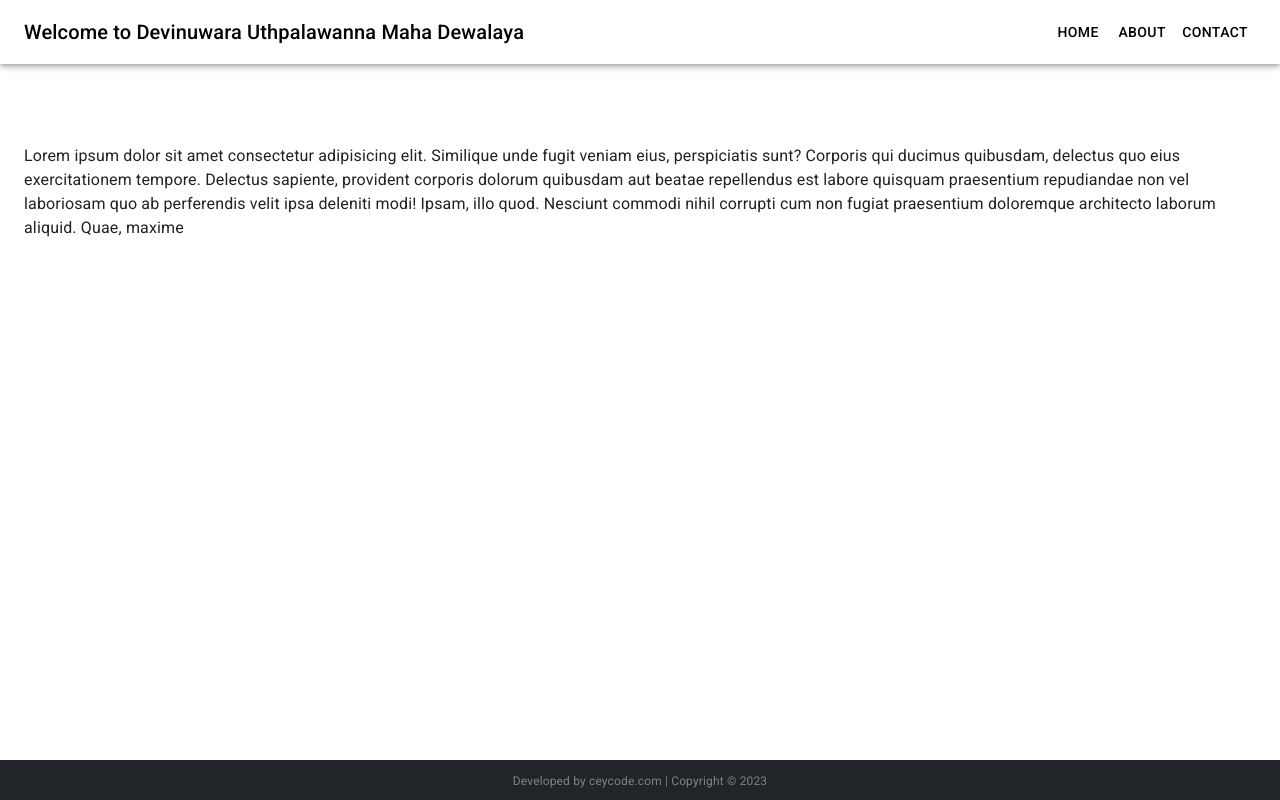
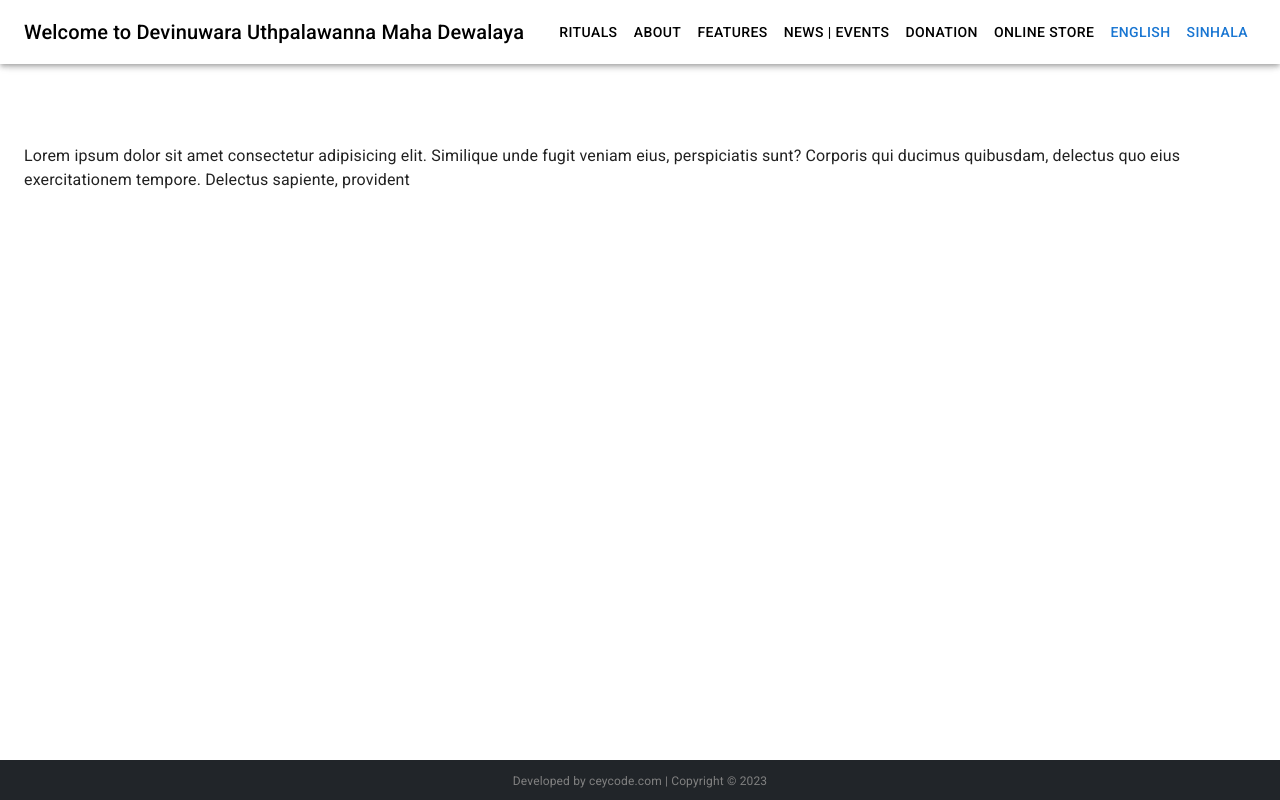
Before and after one commit to CharukaWijethunga/devinuwara_web, a React (Create React App) app: page / in a window 1280 px wide. Built offline with nearby package versions, Linux system fonts and the light colour scheme.

Commit message:
home page change

```diff
--- a/package.json
+++ b/package.json
@@ -6,6 +6,7 @@
     "@emotion/react": "^11.11.0",
     "@emotion/styled": "^11.11.0",
     "@fontsource/roboto": "^4.5.8",
+    "@material-ui/core": "^4.12.4",
     "@mui/icons-material": "^5.11.16",
     "@mui/material": "^5.13.1",
     "@mui/styled-engine-sc": "^5.12.0",
--- a/src/Pages/home_example.js
+++ b/src/Pages/home_example.js
@@ -1,18 +1,19 @@
-import * as React from 'react';
-import AppBar from '@mui/material/AppBar';
-import Box from '@mui/material/Box';
-import CssBaseline from '@mui/material/CssBaseline';
-import Divider from '@mui/material/Divider';
-import Drawer from '@mui/material/Drawer';
-import IconButton from '@mui/material/IconButton';
-import List from '@mui/material/List';
-import ListItem from '@mui/material/ListItem';
-import ListItemButton from '@mui/material/ListItemButton';
-import ListItemText from '@mui/material/ListItemText';
-import MenuIcon from '@mui/icons-material/Menu';
-import Toolbar from '@mui/material/Toolbar';
-import Typography from '@mui/material/Typography';
-import Button from '@mui/material/Button';
+import * as React from "react";
+import AppBar from "@mui/material/AppBar";
+import Box from "@mui/material/Box";
+import CssBaseline from "@mui/material/CssBaseline";
+import Divider from "@mui/material/Divider";
+import Drawer from "@mui/material/Drawer";
+import IconButton from "@mui/material/IconButton";
+import List from "@mui/material/List";
+import ListItem from "@mui/material/ListItem";
+import ListItemButton from "@mui/material/ListItemButton";
+import ListItemText from "@mui/material/ListItemText";
+import MenuIcon from "@mui/icons-material/Menu";
+import Toolbar from "@mui/material/Toolbar";
+import Typography from "@mui/material/Typography";
+import Button from "@mui/material/Button";
+import { useTranslation } from "react-i18next";
 
 interface Props {
   /**
@@ -23,18 +24,32 @@ interface Props {
 }
 
 const drawerWidth = 240;
-const navItems = ['Home', 'About', 'Contact'];
+const navItems = [
+  "Rituals",
+  "About",
+  "Features",
+  "News | Events",
+  "Donation",
+  "Online Store",
+];
 
 export default function DrawerAppBar(props: Props) {
   const { window } = props;
   const [mobileOpen, setMobileOpen] = React.useState(false);
+
+  const { t } = useTranslation();
+  const { i18n } = useTranslation();
+
+  function changeLanguage(e) {
+    i18n.changeLanguage(e.target.value);
+  }
 
   const handleDrawerToggle = () => {
     setMobileOpen((prevState) => !prevState);
   };
 
   const drawer = (
-    <Box onClick={handleDrawerToggle} sx={{ textAlign: 'center' }}>
+    <Box onClick={handleDrawerToggle} sx={{ textAlign: "center" }}>
       <Typography variant="h6" sx={{ my: 2 }}>
         MUI
       </Typography>
@@ -42,7 +57,7 @@ export default function DrawerAppBar(props: Props) {
       <List>
         {navItems.map((item) => (
           <ListItem key={item} disablePadding>
-            <ListItemButton sx={{ textAlign: 'center' }}>
+            <ListItemButton sx={{ textAlign: "center" }}>
               <ListItemText primary={item} />
             </ListItemButton>
           </ListItem>
@@ -51,37 +66,53 @@ export default function DrawerAppBar(props: Props) {
     </Box>
   );
 
-  const container = window !== undefined ? () => window().document.body : undefined;
+  const container =
+    window !== undefined ? () => window().document.body : undefined;
 
   return (
-    <Box sx={{ display: 'flex' }}>
+    <Box sx={{ display: "flex" }}>
       <CssBaseline />
-      <AppBar component="nav" sx={{
-        backgroundColor:'white',
-      }}>
+      <AppBar
+        component="nav"
+        sx={{
+          backgroundColor: "white",
+        }}
+      >
         <Toolbar>
           <IconButton
             color="inherit"
             aria-label="open drawer"
             edge="start"
             onClick={handleDrawerToggle}
-            sx={{ mr: 2, display: { sm: 'none' } }}
+            sx={{ mr: 2, display: { sm: "none" } }}
           >
             <MenuIcon />
           </IconButton>
           <Typography
             variant="h6"
             component="div"
-            sx={{ flexGrow: 1, display: { xs: 'none', sm: 'block' } , color:'black',}}
+            sx={{
+              flexGrow: 1,
+              display: { xs: "none", sm: "block" },
+              color: "black",
+            }}
           >
             Welcome to Devinuwara Uthpalawanna Maha Dewalaya
           </Typography>
-          <Box sx={{ display: { xs: 'none', sm: 'block' } }}>
+          <Box sx={{ display: { xs: "none", sm: "block" } }}>
             {navItems.map((item) => (
-              <Button key={item} sx={{ color: 'black', }}>
+              <Button key={item} sx={{ color: "black" }}>
                 {item}
               </Button>
             ))}
+          </Box>
+          <Box sx={{ display: { xs: "none", sm: "block" } }}>
+            <Button className="btn-sm" onClick={changeLanguage} value="en">
+              english
+            </Button>
+            <Button className="btn-sm" onClick={changeLanguage} value="es">
+              sinhala
+            </Button>
           </Box>
         </Toolbar>
       </AppBar>
@@ -95,8 +126,11 @@ export default function DrawerAppBar(props: Props) {
             keepMounted: true, // Better open performance on mobile.
           }}
           sx={{
-            display: { xs: 'block', sm: 'none' },
-            '& .MuiDrawer-paper': { boxSizing: 'border-box', width: drawerWidth },
+            display: { xs: "block", sm: "none" },
+            "& .MuiDrawer-paper": {
+              boxSizing: "border-box",
+              width: drawerWidth,
+            },
           }}
         >
           {drawer}
@@ -105,14 +139,10 @@ export default function DrawerAppBar(props: Props) {
       <Box component="main" sx={{ p: 3 }}>
         <Toolbar />
         <Typography>
-          Lorem ipsum dolor sit amet consectetur adipisicing elit. Similique unde
-          fugit veniam eius, perspiciatis sunt? Corporis qui ducimus quibusdam,
-          delectus quo eius exercitationem tempore. Delectus sapiente, provident
-          corporis dolorum quibusdam aut beatae repellendus est labore quisquam
-          praesentium repudiandae non vel laboriosam quo ab perferendis velit ipsa
-          deleniti modi! Ipsam, illo quod. Nesciunt commodi nihil corrupti cum non
-          fugiat praesentium doloremque architecto laborum aliquid. Quae, maxime
-
+          Lorem ipsum dolor sit amet consectetur adipisicing elit. Similique
+          unde fugit veniam eius, perspiciatis sunt? Corporis qui ducimus
+          quibusdam, delectus quo eius exercitationem tempore. Delectus
+          sapiente, provident
         </Typography>
       </Box>
     </Box>
```
